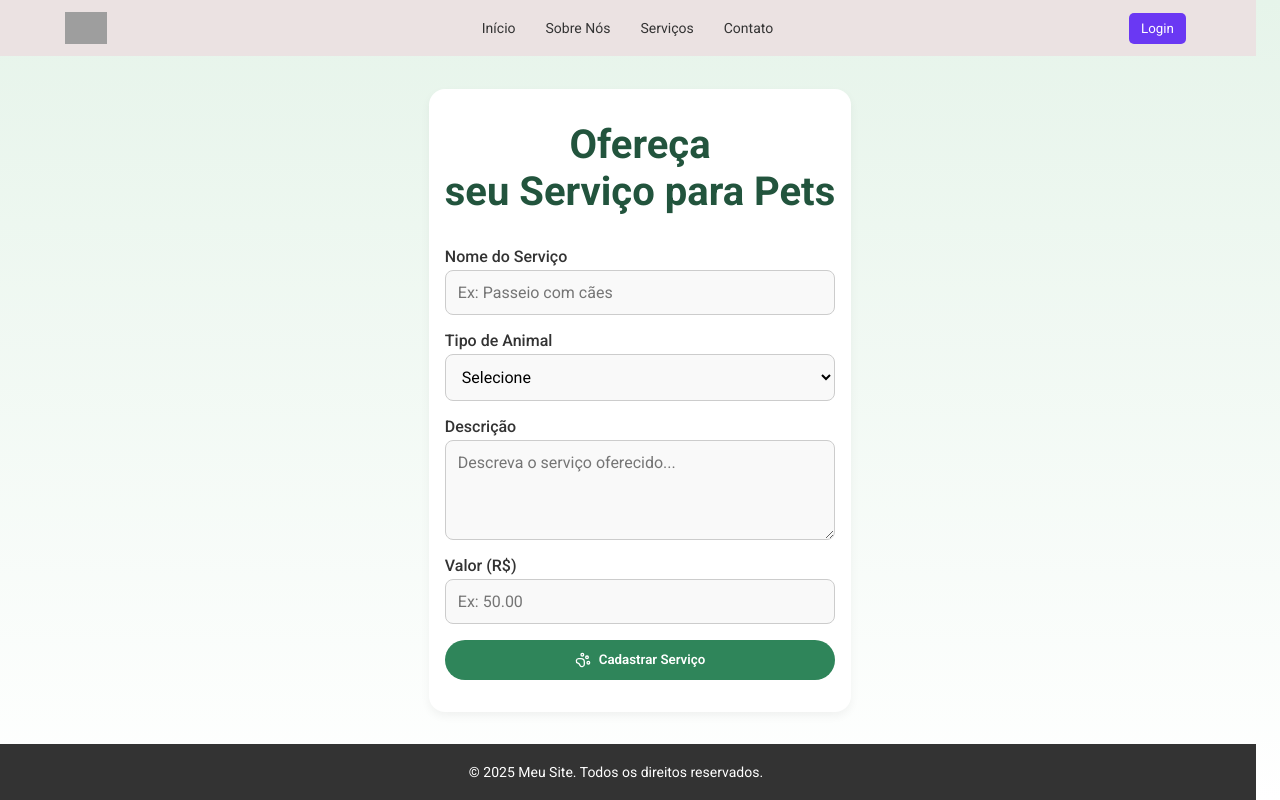
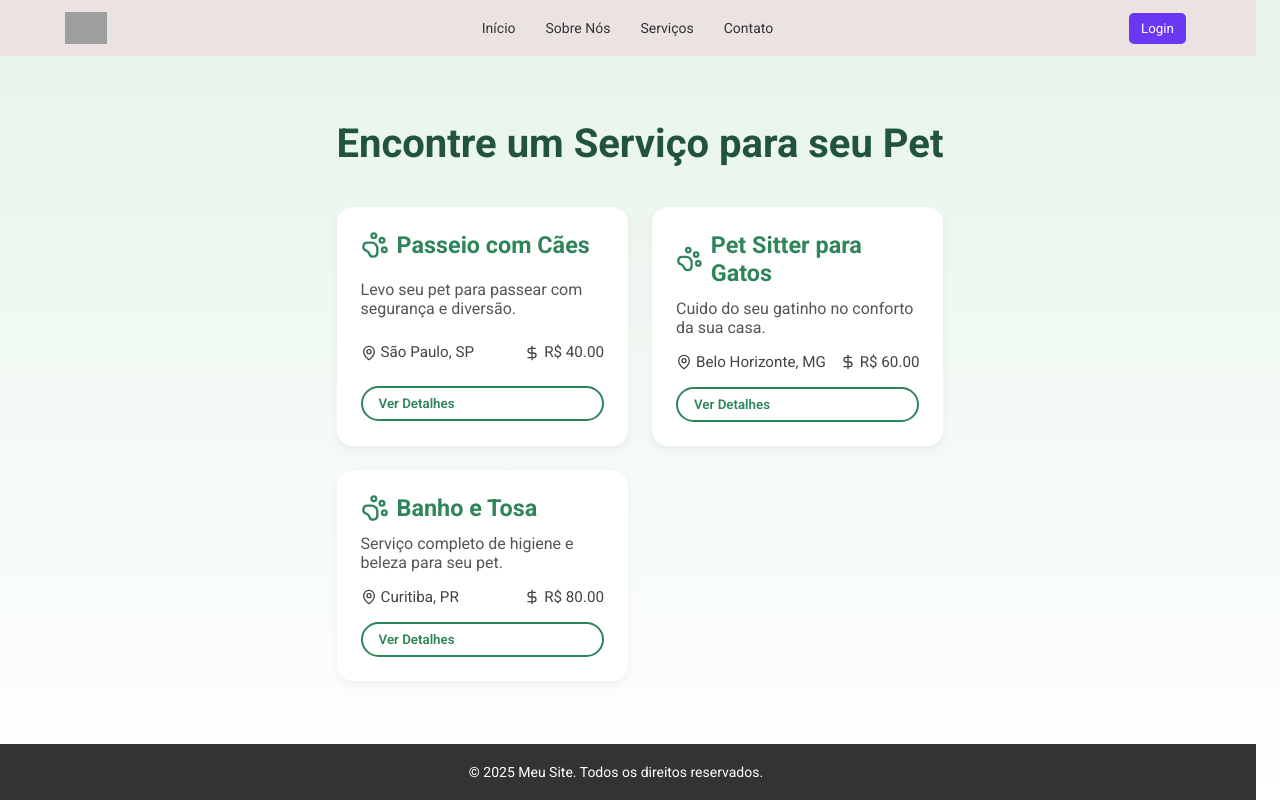
Before and after one commit to murilotoniol/Deneb-FrontEnd, a React (Vite) app: page / in a window 1280 px wide. Built offline with nearby package versions, Linux system fonts and the light colour scheme; grey boxes are pictures that could not be loaded.

Commit message:
criado a tela de procurar serviço versao 1

```diff
--- a/src/App.jsx
+++ b/src/App.jsx
@@ -8,6 +8,7 @@ import Footer from './components/Footer/Footer';
 import Cadastro from './pages/cadastro/Cadastro';
 import Home from './pages/Home/Home';
 import OfertaServiço from './pages/OfertaServiço/OfertaServiço'
+import ProcurarServiços from './pages/ProcurarServiços/ProcurarServiços'
 
 function App() {
   return(
@@ -17,8 +18,9 @@ function App() {
         <Footer />
         <Cadastro/>
         <Home/>
+        <OfertaServiço/>
         */}
-        <OfertaServiço/>
+        <ProcurarServiços/>
 
     </div>
   )
--- /dev/null
+++ b/src/pages/ProcurarServiços/ProcurarServiços.css
@@ -0,0 +1,86 @@
+.find-main {
+    background: linear-gradient(to bottom, #e6f4ea, #ffffff);
+    min-height: 100vh;
+    padding: 1.5rem;
+  }
+
+  .find-container {
+    max-width: 1200px;
+    margin: 0 auto;
+    padding: 2rem 1rem;
+  }
+
+  .find-title {
+    font-size: 2.5rem;
+    text-align: center;
+    font-weight: bold;
+    color: #22543d;
+    margin-bottom: 2.5rem;
+  }
+
+  .services-grid {
+    display: grid;
+    grid-template-columns: repeat(auto-fit, minmax(280px, 1fr));
+    gap: 1.5rem;
+  }
+
+  .service-card {
+    background-color: #ffffff;
+    border-radius: 1rem;
+    box-shadow: 0 4px 10px rgba(0, 0, 0, 0.05);
+    padding: 1.5rem;
+    display: flex;
+    flex-direction: column;
+    justify-content: space-between;
+  }
+
+  .service-header {
+    display: flex;
+    align-items: center;
+    gap: 0.5rem;
+    color: #2f855a;
+    font-size: 1.25rem;
+    font-weight: 600;
+    margin-bottom: 0.75rem;
+  }
+
+  .service-icon {
+    width: 1.75rem;
+    height: 1.75rem;
+  }
+
+  .service-description {
+    color: #555;
+    margin-bottom: 1rem;
+  }
+
+  .service-details {
+    display: flex;
+    justify-content: space-between;
+    font-size: 0.95rem;
+    color: #444;
+    margin-bottom: 1rem;
+  }
+
+  .detail-icon {
+    width: 1rem;
+    height: 1rem;
+    margin-right: 0.25rem;
+    vertical-align: middle;
+  }
+
+  .btn-outline {
+    border: 2px solid #2f855a;
+    background-color: transparent;
+    color: #2f855a;
+    padding: 0.5rem 1rem;
+    border-radius: 9999px;
+    font-weight: 600;
+    text-align: center;
+    transition: background-color 0.3s ease;
+    cursor: pointer;
+  }
+
+  .btn-outline:hover {
+    background-color: #e6f4ea;
+  }
--- /dev/null
+++ b/src/pages/ProcurarServiços/ProcurarServiços.jsx
@@ -0,0 +1,75 @@
+import React from "react";
+import { MapPin, PawPrint, DollarSign } from "lucide-react";
+import { motion } from "framer-motion";
+import "./ProcurarServiços.css";
+import Header from "../../components/Header/Header";
+import Footer from "../../components/Footer/Footer";
+
+export default function FindService() {
+  const services = [
+    {
+      id: 1,
+      title: "Passeio com Cães",
+      description: "Levo seu pet para passear com segurança e diversão.",
+      type: "Cachorro",
+      price: 40,
+      location: "São Paulo, SP",
+    },
+    {
+      id: 2,
+      title: "Pet Sitter para Gatos",
+      description: "Cuido do seu gatinho no conforto da sua casa.",
+      type: "Gato",
+      price: 60,
+      location: "Belo Horizonte, MG",
+    },
+    {
+      id: 3,
+      title: "Banho e Tosa",
+      description: "Serviço completo de higiene e beleza para seu pet.",
+      type: "Cachorro",
+      price: 80,
+      location: "Curitiba, PR",
+    },
+  ];
+
+  return (
+    <main className="find-main">
+      <Header />
+      <section className="find-container">
+        <motion.h1
+          className="find-title"
+          initial={{ opacity: 0, y: -20 }}
+          animate={{ opacity: 1, y: 0 }}
+          transition={{ duration: 0.6 }}
+        >
+          Encontre um Serviço para seu Pet
+        </motion.h1>
+
+        <div className="services-grid">
+          {services.map((service) => (
+            <div key={service.id} className="service-card">
+              <div className="service-header">
+                <PawPrint className="service-icon" />
+                <h3>{service.title}</h3>
+              </div>
+              <p className="service-description">{service.description}</p>
+              <div className="service-details">
+                <span>
+                  <MapPin className="detail-icon" />
+                  {service.location}
+                </span>
+                <span>
+                  <DollarSign className="detail-icon" />
+                  R$ {service.price.toFixed(2)}
+                </span>
+              </div>
+              <button className="btn-outline">Ver Detalhes</button>
+            </div>
+          ))}
+        </div>
+      </section>
+      <Footer />
+    </main>
+  );
+}
```
